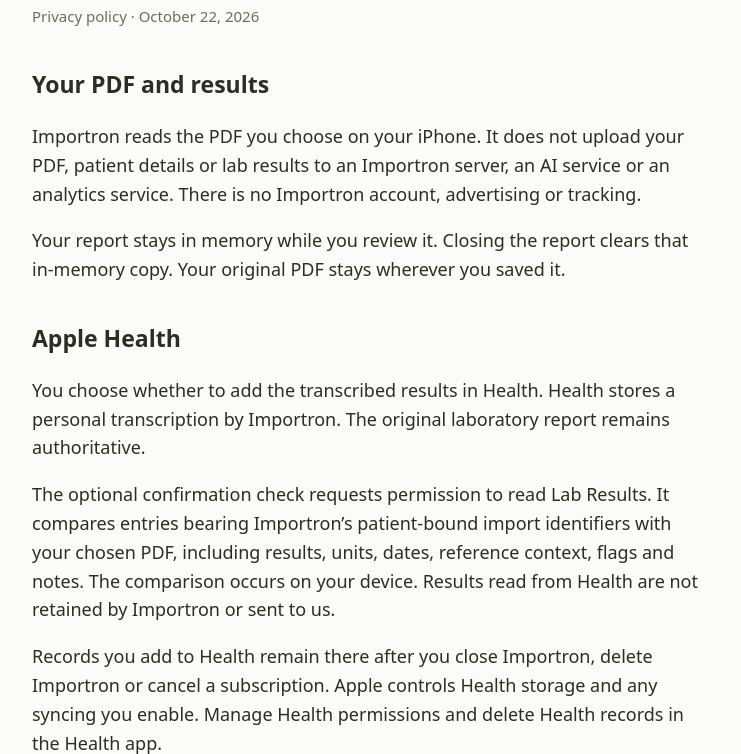
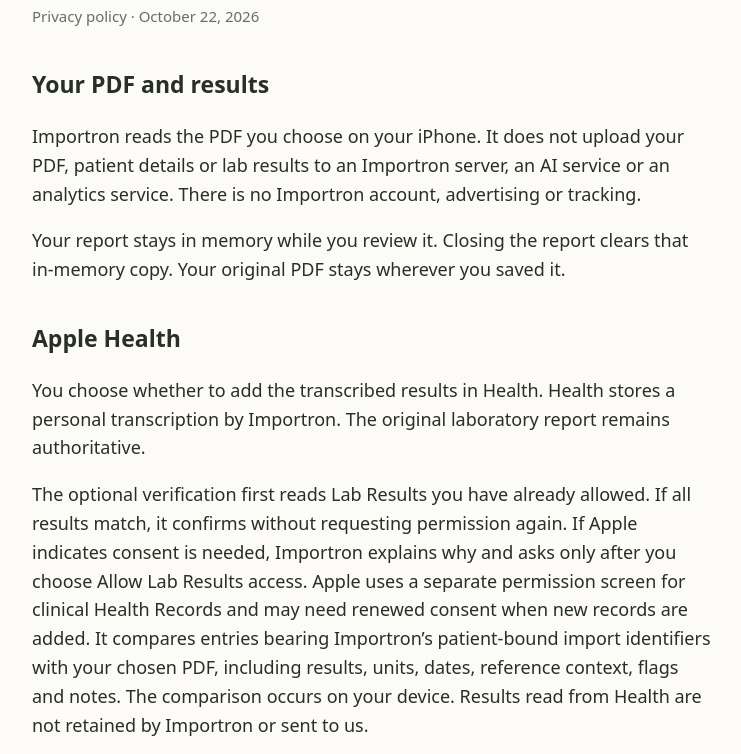
Before and after one commit to astrojams1/importron-support, a plain HTML site: page privacy.html in a window 1280 px wide. Shown: the part 194-948 px from the top of the page, without its empty margins (268-1009 px from the left). Drawn offline with Linux system fonts and the light colour scheme.

Commit message:
Explain read-first verification and explicit confirmation

```diff
--- a/privacy.html
+++ b/privacy.html
@@ -6,7 +6,7 @@
 <h2>Your PDF and results</h2><p>Importron reads the PDF you choose on your iPhone. It does not upload your PDF, patient details or lab results to an Importron server, an AI service or an analytics service. There is no Importron account, advertising or tracking.</p>
 <p>Your report stays in memory while you review it. Closing the report clears that in-memory copy. Your original PDF stays wherever you saved it.</p>
 <h2>Apple Health</h2><p>You choose whether to add the transcribed results in Health. Health stores a personal transcription by Importron. The original laboratory report remains authoritative.</p>
-<p>The optional confirmation check requests permission to read Lab Results. It compares entries bearing Importron’s patient-bound import identifiers with your chosen PDF, including results, units, dates, reference context, flags and notes. The comparison occurs on your device. Results read from Health are not retained by Importron or sent to us.</p>
+<p>The optional verification first reads Lab Results you have already allowed. If all results match, it confirms without requesting permission again. If Apple indicates consent is needed, Importron explains why and asks only after you choose Allow Lab Results access. Apple uses a separate permission screen for clinical Health Records and may need renewed consent when new records are added. It compares entries bearing Importron’s patient-bound import identifiers with your chosen PDF, including results, units, dates, reference context, flags and notes. The comparison occurs on your device. Results read from Health are not retained by Importron or sent to us.</p>
 <p>Records you add to Health remain there after you close Importron, delete Importron or cancel a subscription. Apple controls Health storage and any syncing you enable. Manage Health permissions and delete Health records in the Health app.</p>
 <h2>Import history</h2><p>Before opening Health, Importron saves hashes of the report and its patient/test/collection identifiers, together with whether the import was confirmed. This blocks repeat and overlapping imports even if you skip verification or close the app. The history contains no copy of the PDF, patient fields or lab values. It has device file protection and is excluded from backups. Confirmed imports cannot be reset in the app. An unconfirmed attempt can be reset only after you explicitly confirm you canceled in Health without saving. Deleting the app removes this local protection but does not delete Health records. Existing Importron records accessible through your Health permissions can also block a repeat; unavailable records never prove an import is absent.</p>
 <h2>Subscriptions</h2><p>Apple handles payments and subscription transactions. Importron checks your purchase entitlement through StoreKit. We do not receive payment-card details. Cancel or manage your subscription in your Apple Account settings.</p>
```
Also changed, not shown: index.html (+1 -1 lines).
